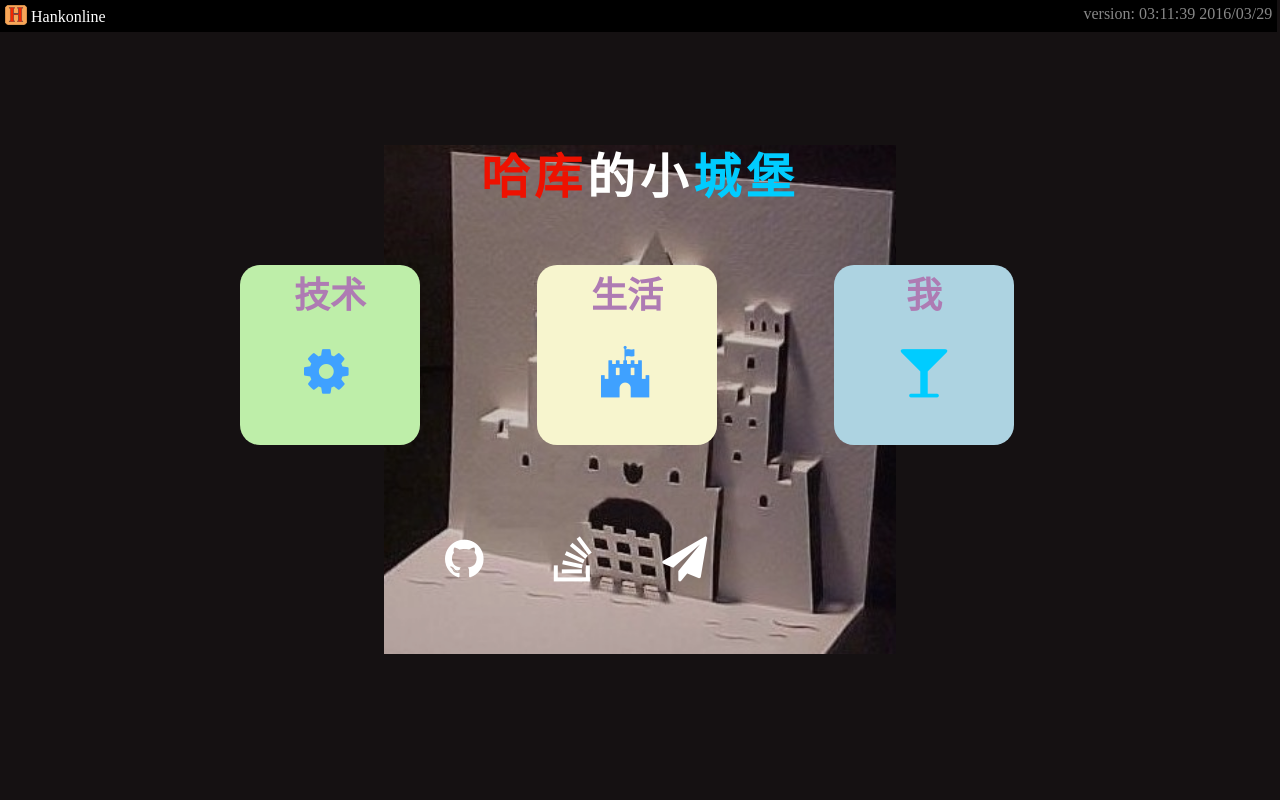
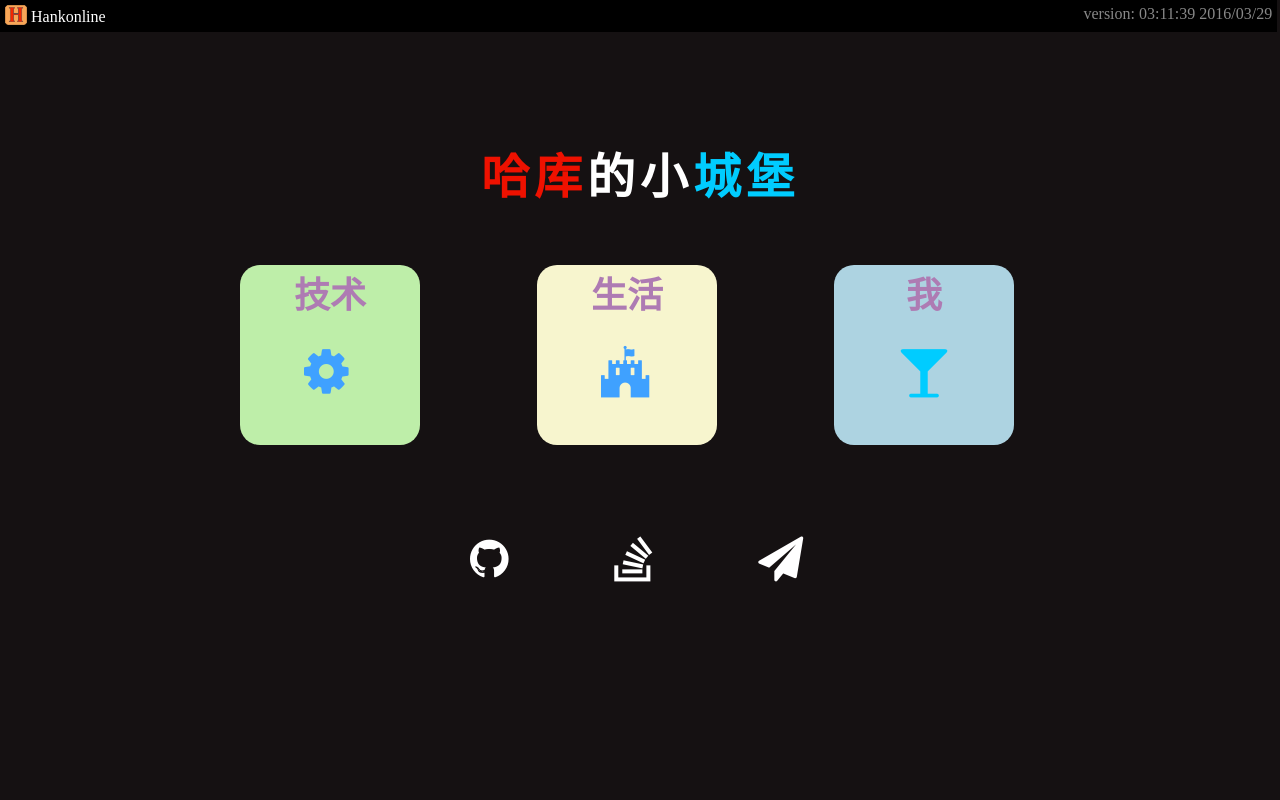
Before and after one commit to loveinbox/myblog, a Node server app: page / in a window 1280 px wide. Run offline with Node 20, Linux system fonts and the light colour scheme; some libraries are stand-ins or nearby versions.

Commit message:
index change:remove back img, tidy links

```diff
--- a/public/main.html
+++ b/public/main.html
@@ -41,7 +41,7 @@
 	        		<div class="font-wrapper"><i class="fa fa-glass"></i></div>
         	</li>
         </ul>
-        <ul class="links">
+        <ul class="links clearfix">
 	        <li><a href="https://github.com/hank1732"><i class="fa fa-github"></i></a></li>
 	        <li><a href="http://stackoverflow.com/users/4754011/hank"><i class="fa fa-stack-overflow"></i></a></li>
             <li><a href="http://www.cnblogs.com/dhuhank/"><i class="fa fa-paper-plane"></i></a></li>
--- a/public/stylesheets/index.css
+++ b/public/stylesheets/index.css
@@ -1,22 +1,6 @@
 body{
     position: relative;
     background:  #151112;
-}
-body:after{
-    content: '';
-    display: block;
-    min-width:900px;
-    width: 100%;
-    height: 100%;
-    position: absolute;
-    top: 0;
-    right: 0;
-    bottom: 0;
-    left: 0;
-    background: url(../img/castle.jpeg) no-repeat center;
-    background-size:40%;
-    opacity: 0.8;
-    z-index:-1;
 }
 
 .header-nav{
@@ -107,27 +91,14 @@ body:after{
 	color: #3FA1FF;
 }
 .life .font-wrapper:hover{
-    transform:scale(1.5);
+    transform:scale(1.2);
 }
 
-/* .stats{
-	background:#F7A6B5;
-}
-.stats .font-wrapper{
-	color: #0cf;
-}
-.stats .font-wrapper:hover{
-	transform:scale(1.5);
-} */
 .me{
 	background:#ADD3E1;
 }
 .me .font-wrapper{
     color: #0cf;
-/* 	animation:color-changing;
-	animation-duration: 3s;
-	animation-iteration-count: infinite;
-	animation-direction: alternate; */
 }
 .me .font-wrapper:hover{
 	transform: rotate(45deg);
@@ -138,8 +109,9 @@ body:after{
     to {color: #e10;}
 }
 .links{
-	width: 410px;
+	width: 450px;
     margin: 80px auto 0;
+    padding: 0 30%;
     font-size: 45px;
 }
 .links li{
@@ -147,7 +119,7 @@ body:after{
 	padding:10px;
 	cursor:pointer;
     color: #fff;
-    margin-right: 50px;
+    margin-right: 19%;
 }
 .links i:hover{
     color:#0cf;
```
